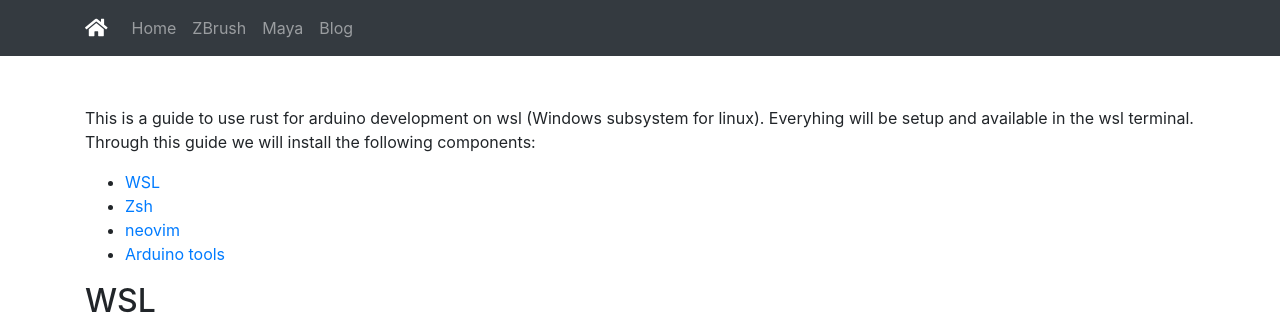
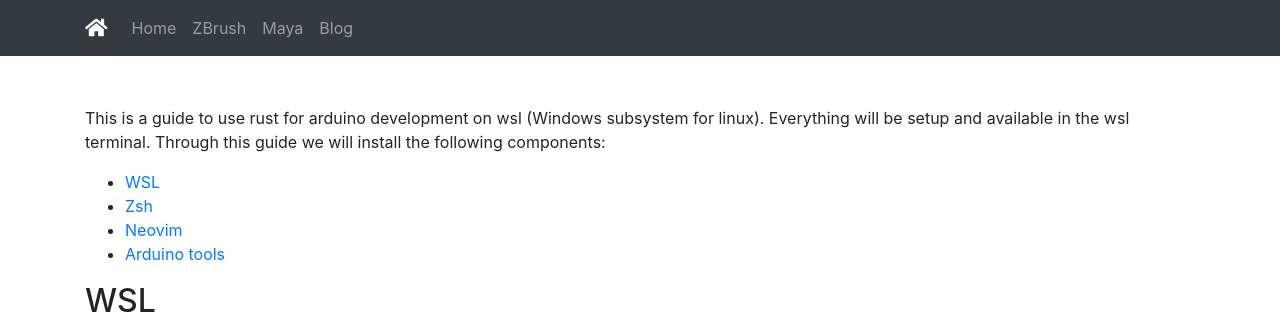
Before and after one commit to JonasOuellet/jonasouellet.github.io, a Jekyll site: the page built from _posts/2024-9-8-setup-arduino-rust-on-wsl.md, in a window 1280 px wide. Shown: the top 325 px of the page. Built offline with Jekyll 4.4.1, drawn with Linux system fonts in a browser that asks for light colours; nearby versions of some CDN libraries; our own code applies the rules of GitHub Pages for plain Markdown files.

````diff
--- a/_posts/2024-9-8-setup-arduino-rust-on-wsl.md
+++ b/_posts/2024-9-8-setup-arduino-rust-on-wsl.md
@@ -1,9 +1,9 @@
-This is a guide to use rust for arduino development on wsl (Windows subsystem for linux).  Everyhing will be setup and available in the wsl terminal.  Through this guide we will install the following components:
+This is a guide to use rust for arduino development on wsl (Windows subsystem for linux).  Everything will be setup and available in the wsl terminal.  Through this guide we will install the following components:
 
 * [WSL](#wsl)
 * [Zsh](#zsh)
-* [neovim](#neovim)
-* [Arduino tools](#Arduino-tools)
+* [Neovim](#neovim)
+* [Arduino tools](#arduino-tools)
 
 
 ## WSL
@@ -82,7 +82,7 @@
 Bus 001 Device 001: ID 1d6b:0002 Linux Foundation 2.0 root hub
 ```
 
-If this is the only usb device shared with wsl we can suppose that the file name will be `/dev/ttyACM0`.   But if you want to be sure you can use this command `dmesg -H > test.txt`.  This will output to the `test.txt` file.  Open this file and search for arduino.
+If this is the only usb device shared with wsl we can suppose that the file name will be `/dev/ttyACM0`.  But if you want to be sure you can use this command `dmesg -H > test.txt`.  This will output to the `test.txt` file.  Open this file and search for arduino.
 
 ```bash
 [  +0.000002] usb 1-1: Manufacturer: Arduino (www.arduino.cc)
````
Also changed, not shown: _posts/2024-9-10-useful-command-for-arduino-development.md (added, +81 -0 lines).
